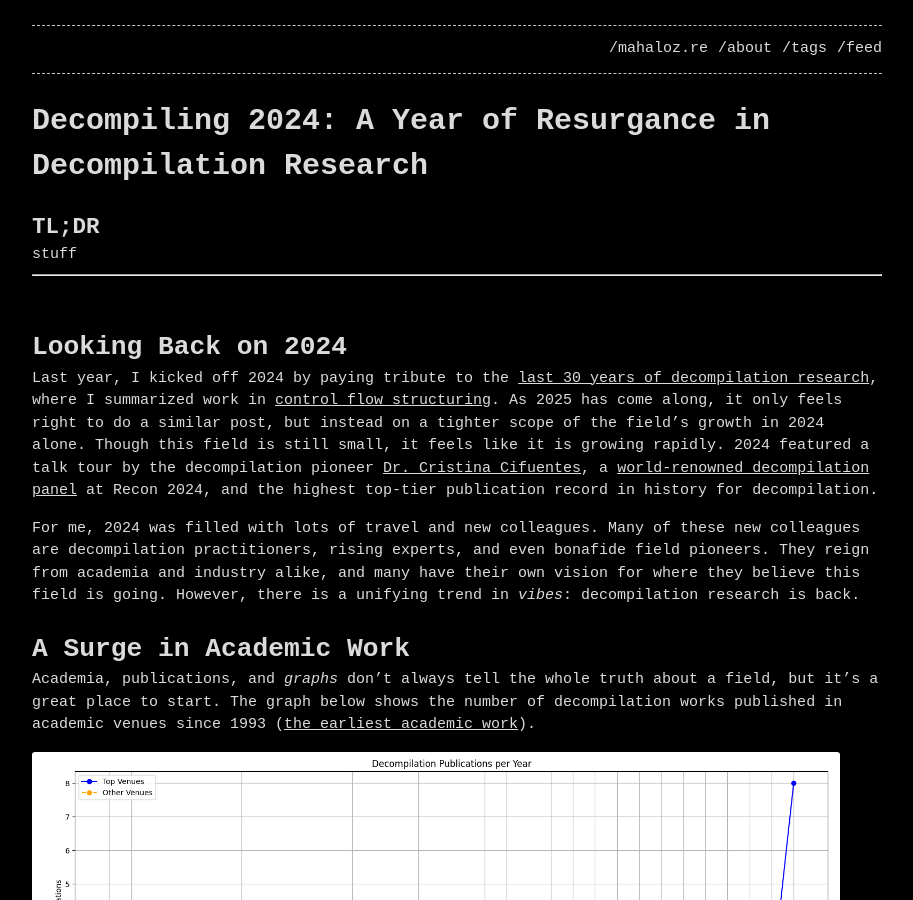
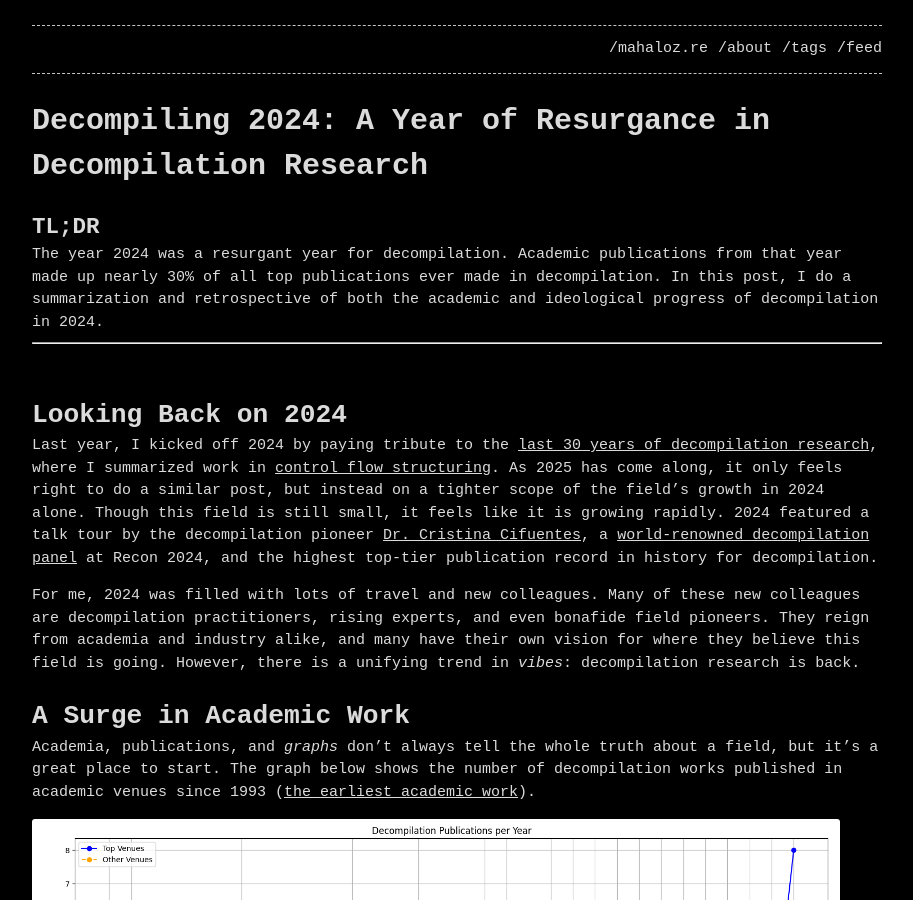
Before and after one commit to mahaloz/mahaloz.re, a Jekyll site: the page built from _posts/2025-01-29-dec-progress-24.md, in a window 1280 px wide and 900 px high. Shown: the whole window, without its empty margins (183-1096 px from the left). Built offline with Jekyll 4.4.1, drawn with Linux system fonts in a browser that asks for light colours; comment, search, counter and statistics services are not loaded.

Commit message:
add summary

```diff
--- a/_posts/2025-01-29-dec-progress-24.md
+++ b/_posts/2025-01-29-dec-progress-24.md
@@ -3,7 +3,7 @@ title: "Decompiling 2024: A Year of Resurgance in Decompilation Research"
 layout: post
 tags: [research]
 permalink: /dec-progress-2024
-description: "stuff"
+description: "The year 2024 was a resurgant year for decompilation. Academic publications from that year made up nearly 30% of all top publications ever made in decompilation. In this post, I do a summarization and retrospective of both the academic and ideological progress of decompilation in 2024."
 toc: true
 ---
 
```
